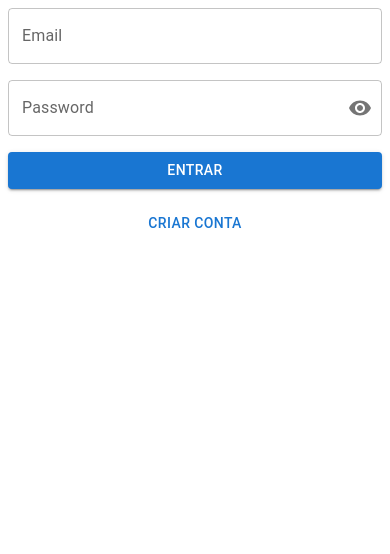
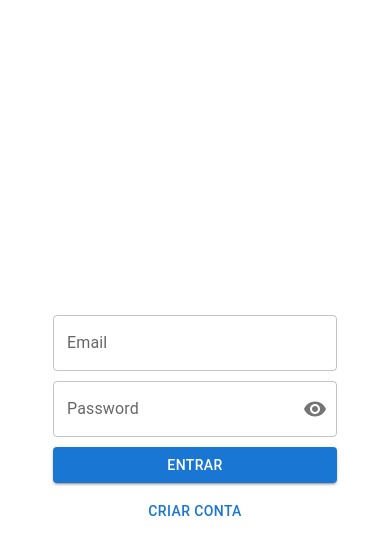
Before and after one commit to SamuelMorais030202/discussion-forum, a React (Vite) app in the folder frontend/: page /login in a window 390 px wide. Shown: the top 554 px of the page. Built offline with nearby package versions, Linux system fonts and the light colour scheme.

Commit message:
feat: Styling and correcting responsiveness on login and new profile pages

```diff
--- a/frontend/src/pages/login/index.tsx
+++ b/frontend/src/pages/login/index.tsx
@@ -6,6 +6,7 @@ import { TextField, Button, Alert } from '@mui/material';
 import { postRequest, setToken } from '../../services/request';
 import { useNavigate } from 'react-router-dom';
 import TextFieldPassword from '../../components/TextFieldPassword';
+import styled from './login.module.css';
 
 export default function Login() {
   const [formInfo, setFormInfo] = useState<IRequestLogin>({
@@ -47,12 +48,14 @@ export default function Login() {
 
   return (
     <Box
-      sx={{
-        display: 'flex',
-        flexDirection: 'column',
-        '& > :not(style)': { m: 1 },
-      }}
+      display="flex"
+      flexDirection="column"
+      alignItems="center"
+      justifyContent="center"
+      height="100vh"
+      textAlign="center"
     >
+      <section className={styled.loginSection}>
         <TextField
           id="email"
           label="Email"
@@ -93,6 +96,8 @@ export default function Login() {
           ? <Alert severity='error'>{ messageError }</Alert>
           : null
         }
+
+      </section>
     </Box>
   );
 }
--- /dev/null
+++ b/frontend/src/pages/login/login.module.css
@@ -0,0 +1,5 @@
+.loginSection {
+  display: flex;
+  flex-direction: column;
+  gap: 10px;
+}
--- a/frontend/src/pages/new-profile/index.tsx
+++ b/frontend/src/pages/new-profile/index.tsx
@@ -7,6 +7,7 @@ import IErro from "../../interfaces/error";
 import IUser from "../../interfaces/user";
 import { postRequest } from "../../services/request";
 import { handleMouseDown } from "../../utils/handleMouseDown";
+import styled from './newProfile.module.css';
 
 export default function NewProfile() {
   const [userData, setUserData] = useState<IUser>({
@@ -66,14 +67,17 @@ export default function NewProfile() {
 
   return (
     <>
-      <h1>New Profile</h1>
       <Box
         sx={{
           display: 'flex',
           flexDirection: 'column',
+          justifyContent: 'center',
+          alignItems: 'center',
           '& > :not(style)': { m: 1 },
         }}
       >
+        <h1>New Profile</h1>
+        <section className={styled.sectionNewProfilePage}>
           <TextField
             id="user-name"
             label="Name"
@@ -132,7 +136,7 @@ export default function NewProfile() {
             variant="standard"
           />
 
-        <div>
+          <div className={ styled.buttonsNewProfilePage }>
             <Button
               variant="contained"
               sx={{ width: '140px', marginRight: '10px' }}
@@ -156,6 +160,7 @@ export default function NewProfile() {
             ? <Alert severity='error'>{erro.messageError}</Alert>
             : null
           }
+        </section>
 
         <Snackbar
           open={isAccountCreated}
--- /dev/null
+++ b/frontend/src/pages/new-profile/newProfile.module.css
@@ -0,0 +1,13 @@
+.sectionNewProfilePage {
+  display: flex;
+  flex-direction: column;
+  width: 400px;
+  gap: 10px;
+}
+
+.buttonsNewProfilePage {
+  display: flex;
+  align-items: center;
+  justify-content: center;
+  margin-top: 20px;
+}
```
Lines whose indentation alone changed are shown as unchanged.
